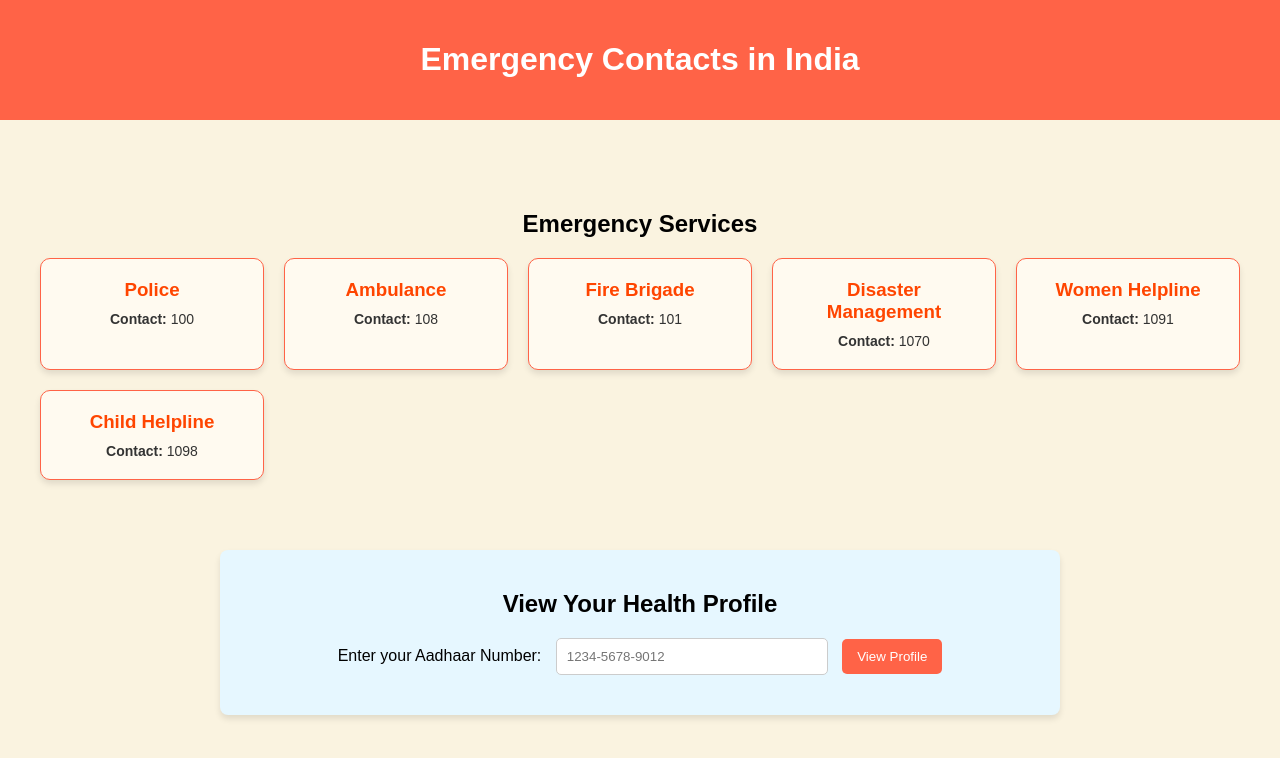
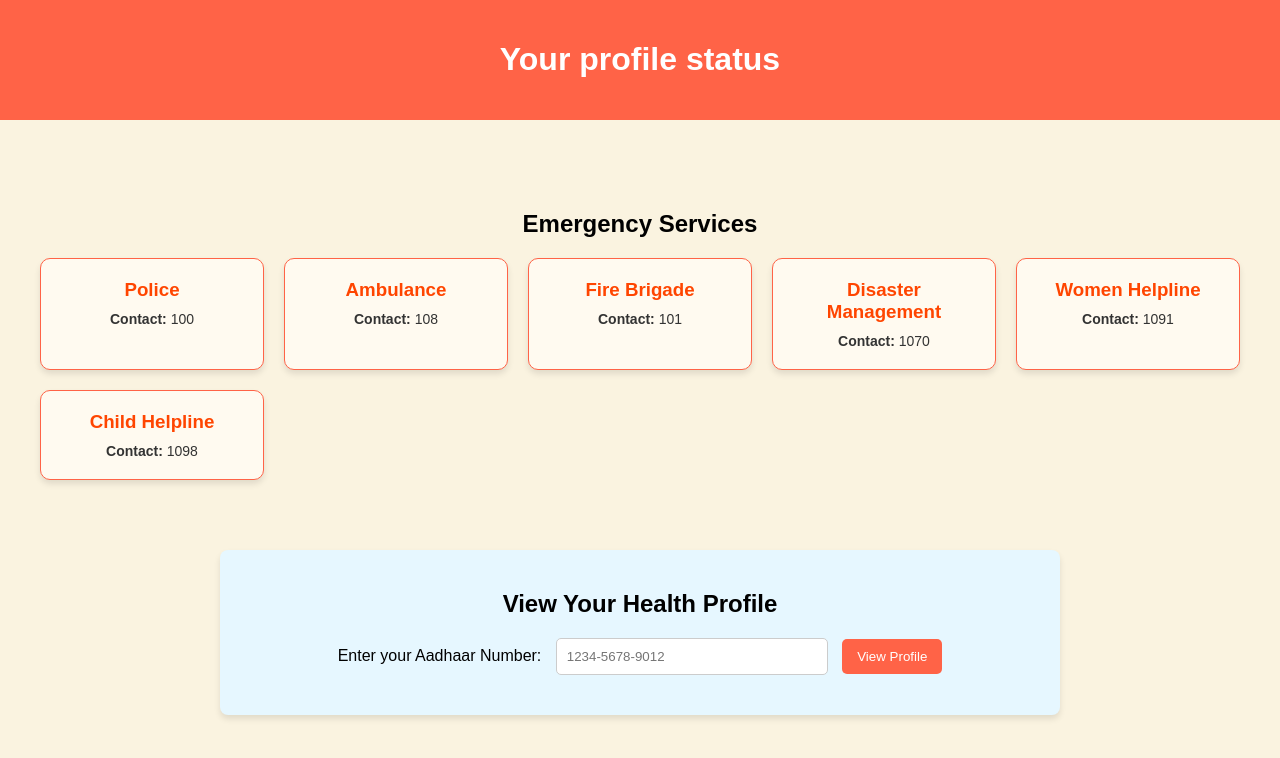
Before and after one commit to Tushar-Sharma43/prototype_poor_medical_facilities, a plain HTML site: page index3.html in a window 1280 px wide. Drawn offline with Linux system fonts and the light colour scheme.

Commit message:
Update index3.html

```diff
--- a/index3.html
+++ b/index3.html
@@ -10,7 +10,7 @@
 <body>
     <!-- Header -->
     <header>
-        <h1>Emergency Contacts in India</h1>
+        <h1>Your profile status</h1>
     </header>
 
     <!-- Emergency Section -->
```
